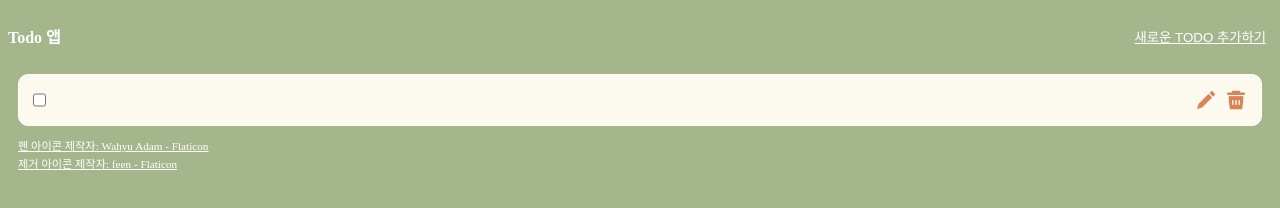
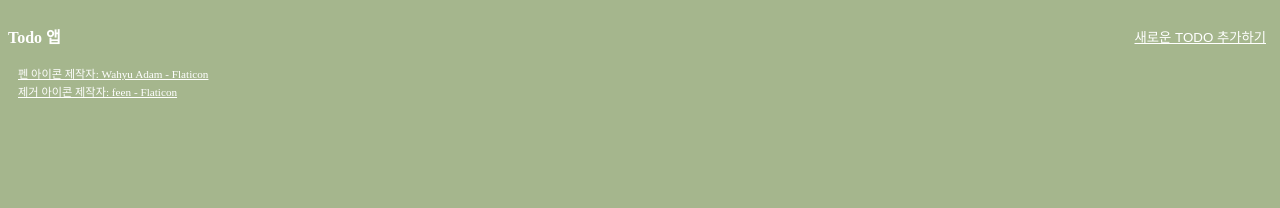
Before and after one commit to hhhan-jh/todo_website, a plain HTML site: page web/index.html in a window 1280 px wide. Drawn offline with Linux system fonts and the light colour scheme.

Commit message:
예시 item 삭제

```diff
--- a/web/index.html
+++ b/web/index.html
@@ -12,14 +12,6 @@
         <button id="btn_create">새로운 TODO 추가하기</button>
     </header>
     <main class="todo_list" id="list">
-        <div class="item">
-            <input type="checkbox" class="chk_box"/>
-            <input type="text" class="txt_box"/>
-            <div class="actions">
-                <button class="material_icons btn_edit">edit</button>
-                <button class="material_icons btn_remove">remove</button>
-            </div>
-        </div>
     </main>
     <script src="../src/script.js"></script>
     <botton>
```
